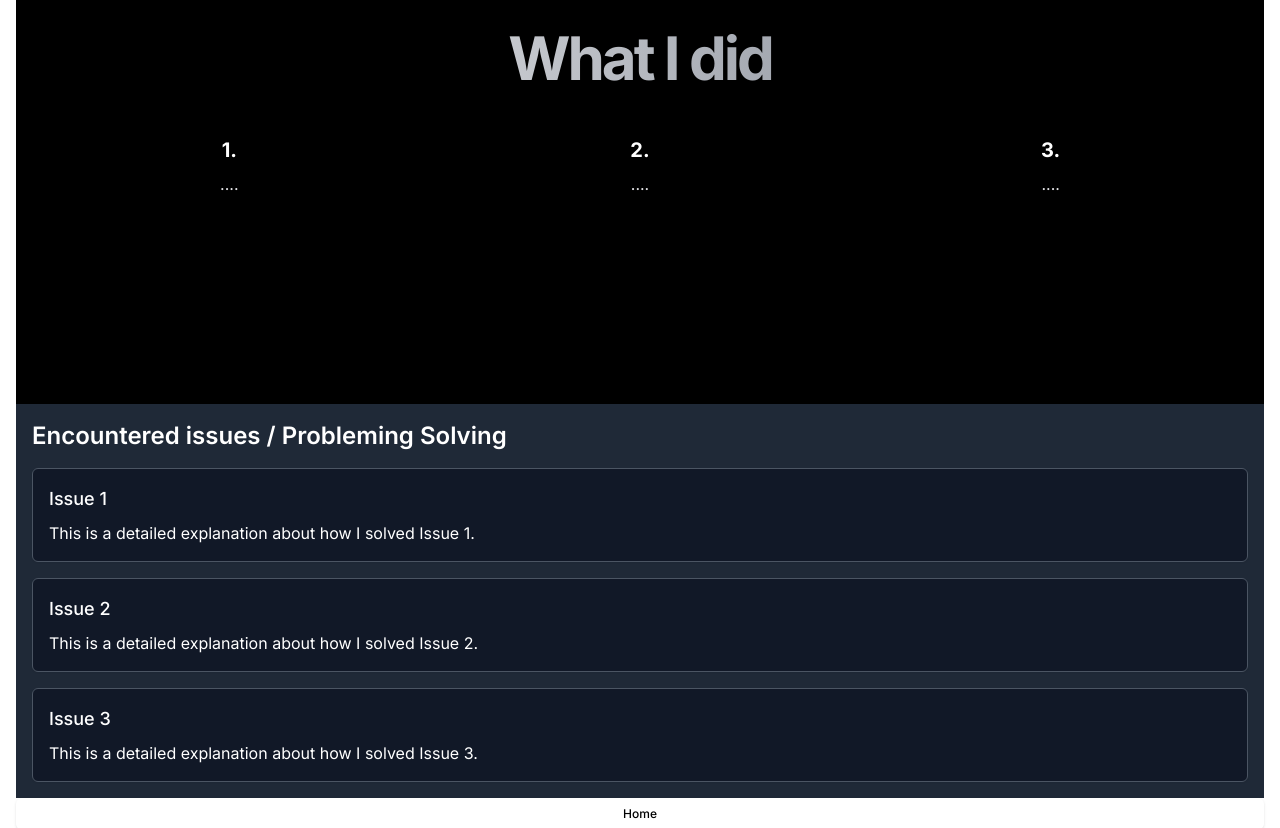
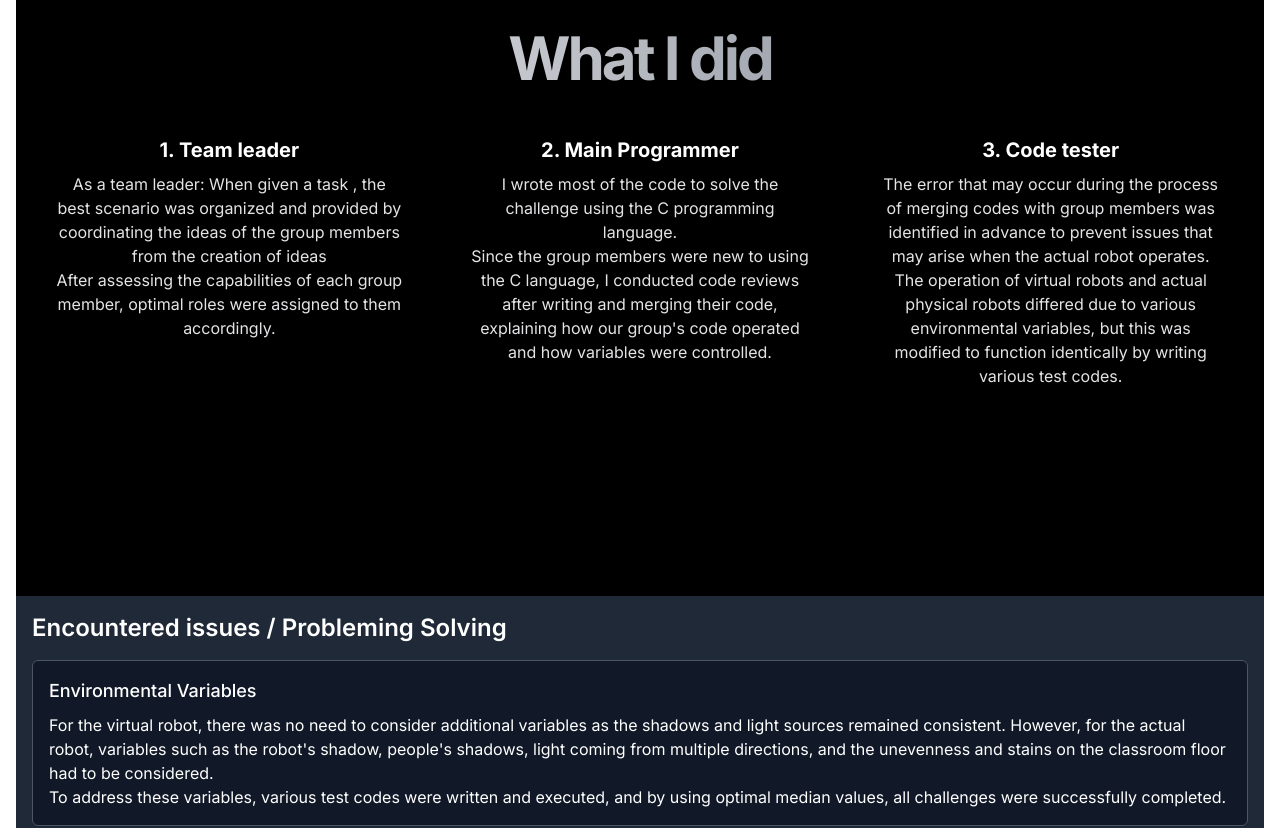
Before and after one commit to YB-NAM/gitpage_prac, a Next.js app in the folder git-web/: page /sample4 in a window 1280 px wide. Shown: the part 600-1428 px from the top of the page. Built offline with nearby package versions, Linux system fonts and the light colour scheme.

Commit message:
add comments

```diff
--- a/git-web/app/about/page.tsx
+++ b/git-web/app/about/page.tsx
@@ -59,10 +59,12 @@ export default function Component() {
               </AccordionItem>
               <AccordionItem value="item-4">
                 <AccordionTrigger className="hover:underline-none">
-                  4
+                  4. Links
                 </AccordionTrigger>
                 <AccordionContent>
-                  ...
+                  <a href="/Resume.pdf" target="_blank" rel="noopener noreferrer">
+                    Open Resume PDF
+                  </a>
                 </AccordionContent>
               </AccordionItem>
               <AccordionItem className="border-b-0" value="item-5">
--- a/git-web/app/sample2/page.tsx
+++ b/git-web/app/sample2/page.tsx
@@ -12,7 +12,7 @@ export default function Component() {
   };
 
   return (
-    <div className="flex flex-wrap justify-center mx-auto">
+    <div className="flex flex-wrap justify-center mx-auto" >
       <Card
         key="1"
         className="rounded-lg overflow-hidden shadow-lg max-w-sm mx-4 my-4 hover:shadow-xl transition-all duration-200"
--- a/git-web/app/sample3/page.tsx
+++ b/git-web/app/sample3/page.tsx
@@ -115,15 +115,21 @@ export default function Component() {
         <ul className="space-y-4">
           <li className="p-4 rounded-md border border-gray-600 shadow-sm bg-gray-900">
             <h3 className="font-medium text-lg text-white">Publishing Process</h3>
-            <p className="text-white mt-2">.</p>
+            <p className="text-white mt-2">From building the Android app using Unity to creating the conditions required to put the actual app on the store, it took a lot of time.
+              I spent time studying new things by having to use new tools such as Google Cloud Platform, Google Play Console, AdMob, and Firebase system.
+              <br></br>But in conclusion, it was an experience that allowed me to publish apps into the real world.
+            </p>
           </li>
           <li className="p-4 rounded-md border border-gray-600 shadow-sm bg-gray-900">
             <h3 className="font-medium text-lg text-white">Setting Permission (Authority) Keys</h3>
-            <p className="text-white mt-2">.</p>
+            <p className="text-white mt-2">By having to connect various tools, it was essential to match the keys occurring in each tool.
+              <br></br> Errors that occurred because keys did not matched: no advertisement, no score was saved in the ranking system, and an error occurred in the process of releasing the abb package in the Google Play Console.
+              </p>
           </li>
           <li className="p-4 rounded-md border border-gray-600 shadow-sm bg-gray-900">
             <h3 className="font-medium text-lg text-white">Updating APP Requirment</h3>
-            <p className="text-white mt-2">.</p>
+            <p className="text-white mt-2">It does not end with a single release, but the required API version or Abb package configuration changes according to the update of the Google Store.
+              As a result, there is a problem that all apps cannot be updated according to requirements.</p>
           </li>
         </ul>
       </div>
--- a/git-web/app/sample4/page.tsx
+++ b/git-web/app/sample4/page.tsx
@@ -18,7 +18,7 @@ export default function Component() {
     <div key="1" className="flex flex-col w-full h-full p-4 bg-white dark:bg-gray-800 rounded-md shadow-lg">
       <div className="flex flex-col items-center justify-center" style={{ backgroundColor: '#1a1a2e' }} >
         <div className="flex justify-between items-center mb-4 text-left w-full">
-          <h1 className="text-2xl font-bold text-gray-900 text-white dark:text-white text-left"> - Problem Solving with Robot(C)</h1>
+          <h1 className="text-2xl font-bold text-gray-900 text-white dark:text-white text-left"> - Problem Solving with ROBOTC(C)</h1>
         </div>
         <div className="flex-1 overflow-auto text-center w-full">
           <video {...videoProps}>
@@ -29,7 +29,7 @@ export default function Component() {
 
           </p>
           <p className="text-sm text-gray-600 text-white dark:text-gray-300 mb-4">
-            .....
+            Using C to solve the given task by moving ROBOTC (Bar code scanners, Distinguish Colors with Sensor value, and Maze Solving)
           </p>
         </div>
       </div>
@@ -45,21 +45,26 @@ export default function Component() {
                 <div className="grid grid-cols-3 gap-8">
                   <div className="flex flex-col items-center space-y-2 border-gray-800 p-4 rounded-lg">
 
-                    <h2 className="text-xl font-bold text-white">1.</h2>
+                    <h2 className="text-xl font-bold text-white">1. Team leader</h2>
                     <p className="text-zinc-200 dark:text-zinc-100">
-                      ....
+                      As a team leader: When given a task , the best scenario was organized and provided by coordinating the ideas of the group members from the creation of ideas
+                      <br></br>
+                      After assessing the capabilities of each group member, optimal roles were assigned to them accordingly.
                     </p>
                   </div>
                   <div className="flex flex-col items-center space-y-2 border-gray-800 p-4 rounded-lg">
-                    <h2 className="text-xl font-bold text-white">2.</h2>
+                    <h2 className="text-xl font-bold text-white">2. Main Programmer</h2>
                     <p className="text-zinc-200 dark:text-zinc-100">
-                      ....
+                      I wrote most of the code to solve the challenge using the C programming language.<br></br>
+                      Since the group members were new to using the C language, I conducted code reviews after writing and merging their code, explaining how our group's code operated and how variables were controlled.
                     </p>
                   </div>
                   <div className="flex flex-col items-center space-y-2 border-gray-800 p-4 rounded-lg">
-                    <h2 className="text-xl font-bold text-white">3.</h2>
+                    <h2 className="text-xl font-bold text-white">3. Code tester</h2>
                     <p className="text-zinc-200 dark:text-zinc-100">
-                      ....
+                      The error that may occur during the process of merging codes with group members was identified in advance to prevent issues that may arise when the actual robot operates.
+                      <br></br>
+                      The operation of virtual robots and actual physical robots differed due to various environmental variables, but this was modified to function identically by writing various test codes.
                     </p>
                   </div>
 
@@ -73,16 +78,15 @@ export default function Component() {
         <h2 className="text-2xl font-semibold mb-4 text-white">Encountered issues / Probleming Solving</h2>
         <ul className="space-y-4">
           <li className="p-4 rounded-md border border-gray-600 shadow-sm bg-gray-900">
-            <h3 className="font-medium text-lg text-white">Issue 1</h3>
-            <p className="text-white mt-2">This is a detailed explanation about how I solved Issue 1.</p>
+            <h3 className="font-medium text-lg text-white">Environmental Variables</h3>
+            <p className="text-white mt-2">For the virtual robot, there was no need to consider additional variables as the shadows and light sources remained consistent.
+            However, for the actual robot, variables such as the robot's shadow, people's shadows, light coming from multiple directions, and the unevenness and stains on the classroom floor had to be considered.
+              <br></br>To address these variables, various test codes were written and executed, and by using optimal median values, all challenges were successfully completed.
+            </p>
           </li>
           <li className="p-4 rounded-md border border-gray-600 shadow-sm bg-gray-900">
-            <h3 className="font-medium text-lg text-white">Issue 2</h3>
-            <p className="text-white mt-2">This is a detailed explanation about how I solved Issue 2.</p>
-          </li>
-          <li className="p-4 rounded-md border border-gray-600 shadow-sm bg-gray-900">
-            <h3 className="font-medium text-lg text-white">Issue 3</h3>
-            <p className="text-white mt-2">This is a detailed explanation about how I solved Issue 3.</p>
+            <h3 className="font-medium text-lg text-white">Code Optimization</h3>
+            <p className="text-white mt-2">Due to the limited capacity for operation within the robot, there was a need to optimize the code. Through code reviews and testing, unnecessary parts were removed and code optimization was conducted to minimize the file size.</p>
           </li>
         </ul>
       </div>
--- a/git-web/package.json
+++ b/git-web/package.json
@@ -20,6 +20,7 @@
     "next": "14.0.2",
     "react": "^18",
     "react-dom": "^18",
+    "react-pdf": "^7.6.0",
     "react-router-dom": "^6.18.0",
     "react-slick": "^0.29.0",
     "slick-carousel": "^1.8.1",
```
Also changed, not shown: 2 other files (tests, documents, lock files or other folders).
